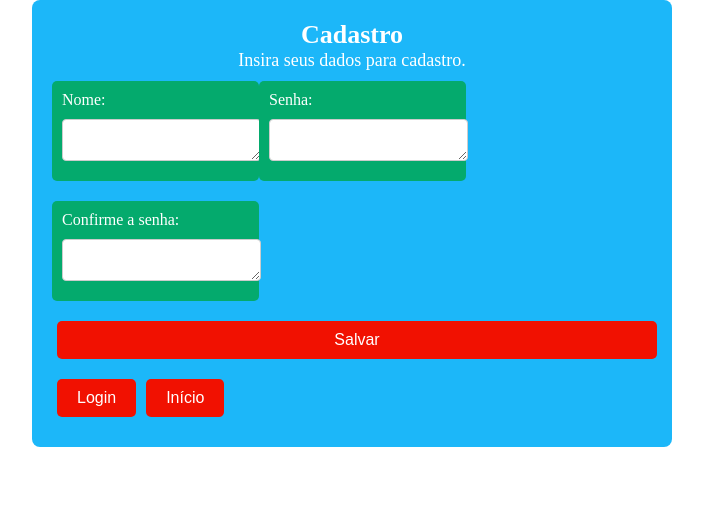
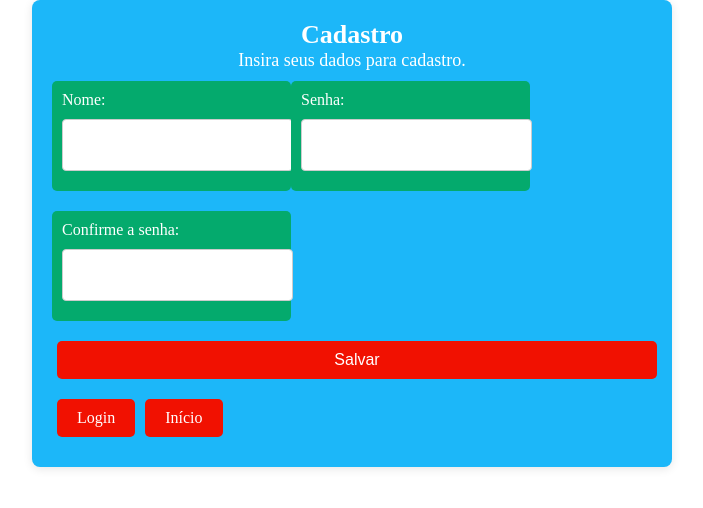
Before and after one commit to pedro-brandt/AplicacaoReact2, a React (Vite) app in the folder AplicacaoReact-main/: page /cadastro in a window 1280 px wide. Shown: the top 508 px of the page, without its empty margins (288-991 px from the left). Built offline with nearby package versions, Linux system fonts and the light colour scheme.

Commit message:
nome do commitmorri

```diff
--- a/AplicacaoReact-main/package.json
+++ b/AplicacaoReact-main/package.json
@@ -26,6 +26,6 @@
     "eslint-plugin-react-hooks": "^5.1.0-rc.0",
     "eslint-plugin-react-refresh": "^0.4.12",
     "globals": "^15.9.0",
-    "vite": "^5.4.8"
+    "vite": "^5.4.11"
   }
 }
--- a/AplicacaoReact-main/src/Components/Cadastro/Cadastro.css
+++ b/AplicacaoReact-main/src/Components/Cadastro/Cadastro.css
@@ -4,21 +4,22 @@
     max-width: 600px;
     margin: auto;
     border-radius: 8px;
+    box-shadow: 0 2px 10px rgba(0, 0, 0, 0.1);
 }
 
-#cadastro-container .cadastro-title {
+.cadastro-title {
     font-size: 26px;
     text-align: center;
     color: white;
 }
 
-#cadastro-container .info-text {
+.info-text {
     font-size: large;
     text-align: center;
     color: white;
 }
 
-#cadastro-container .label-text {
+.label-text {
     background-color: #04AA6D;
     color: white;
     display: inline-block;
@@ -28,17 +29,19 @@
     margin: 10px 0;
 }
 
-#cadastro-container textarea {
+#cadastro-container input[type="text"],
+#cadastro-container input[type="password"] {
     display: block;
     margin: 10px 0;
     width: 100%;
-    height: 30px;
+    height: 40px;
     padding: 5px;
     border-radius: 4px;
     border: 1px solid #ccc;
+    font-size: 16px;
 }
 
-#cadastro-container .salvar {
+.salvar {
     background-color: #f11101;
     color: white;
     padding: 10px 20px;
@@ -47,9 +50,14 @@
     cursor: pointer;
     border-radius: 5px;
     width: 100%;
+    transition: background-color 0.3s;
 }
 
-#cadastro-container .button {
+.salvar:hover {
+    background-color: #d10e01;
+}
+
+.button {
     background-color: #f11101;
     color: white;
     padding: 10px 20px;
@@ -59,9 +67,16 @@
     border-radius: 5px;
     display: inline-block;
     margin: 10px 5px;
+    transition: background-color 0.3s;
 }
 
-#cadastro-container .button a {
+.button:hover {
+    background-color: #d10e01;
+}
+
+.button a {
     color: white;
     text-decoration: none;
+    display: block;
+    height: 100%;
 }
--- a/AplicacaoReact-main/src/Components/Cadastro/Cadastro.jsx
+++ b/AplicacaoReact-main/src/Components/Cadastro/Cadastro.jsx
@@ -12,28 +12,42 @@ const Cadastro = () => {
 
         <label htmlFor="nome" className="label-text">
           Nome:
-          <textarea id="nome" minLength="20" maxLength="27"></textarea>
+          <input
+            id="nome"
+            type="text"
+            minLength="20"
+            maxLength="27"
+            required
+          />
         </label>
 
         <label htmlFor="senha" className="label-text">
           Senha:
-          <textarea id="senha" minLength="6" maxLength="10"></textarea>
+          <input
+            id="senha"
+            type="password"
+            minLength="6"
+            maxLength="10"
+            required
+          />
         </label>
 
         <label htmlFor="confirmacao" className="label-text">
           Confirme a senha:
-          <textarea id="confirmacao" minLength="6" maxLength="10"></textarea>
+          <input
+            id="confirmacao"
+            type="password"
+            minLength="6"
+            maxLength="10"
+            required
+          />
         </label>
 
         <input className="button salvar" type="submit" value="Salvar" />
 
-        <button className="button" id="login-button">
-          <Link to="/login">Login</Link>
-        </button>
+        <Link to="/login" className="button" id="login-button">Login</Link>
 
-        <button className="button" id="home-button">
-          <Link to="/">Início</Link>
-        </button>
+        <Link to="/" className="button" id="home-button">Início</Link>
       </form>
     </div>
   );
--- a/AplicacaoReact-main/src/Components/Home/Home.css
+++ b/AplicacaoReact-main/src/Components/Home/Home.css
@@ -3,80 +3,84 @@
     font-family: Arial, sans-serif;
 }
 
-#home-container .menu-container {
+.menu-container {
     background-color: rgb(147, 198, 234);
     display: flex;
     justify-content: center;
     text-align: center;
+    padding: 1rem 0;
 }
 
-#home-container .menu .txt {
+.menu .txt {
     font-size: large;
 }
 
-#home-container .bts {
+.bts {
     margin: 1rem;
     display: flex;
     gap: 10px;
 }
 
-#home-container .button {
+.button {
     background-color: #04AA6D;
     border: none;
     color: white;
-    padding: 15px 32px;
-    font-size: 16px;
+    padding: 0.75rem 2rem;
+    font-size: 1rem;
     cursor: pointer;
     text-decoration: none;
+    transition: background-color 0.3s;
 }
 
-#home-container .button a {
-    color: white;
-    text-decoration: none;
+.button:hover {
+    background-color: #037a4d;
 }
 
-#home-container .main-content .about {
+.main-content .about {
     margin: 2rem;
 }
 
-#home-container .about .title {
+.about .title {
     font-size: large;
     margin-left: 2rem;
 }
 
-#home-container .about .description {
+.about .description {
     font-size: large;
     margin-left: 2rem;
 }
 
-#home-container .about-img {
-    margin-right: 5rem;
+.about-img {
+    margin-right: 2rem;
     float: right;
+    max-width: 100%;
+    height: auto;
 }
 
-#home-container .products {
+.products {
     margin: 2rem;
     text-align: center;
 }
 
-#home-container .product-list {
+.product-list {
     display: flex;
     gap: 2rem;
     justify-content: center;
+    flex-wrap: wrap;
 }
 
-#home-container .product {
+.product {
     font-size: large;
     text-align: center;
 }
 
-#home-container .product img {
+.product img {
     width: 100%;
     height: auto;
     max-width: 400px;
 }
 
-#home-container .contact {
+.contact {
     background-color: rgb(147, 198, 234);
     text-align: center;
     padding: 2rem;
--- a/AplicacaoReact-main/src/Components/Homes/Homes.css
+++ b/AplicacaoReact-main/src/Components/Homes/Homes.css
@@ -1,14 +1,15 @@
-
-.menu-container{
-    background-color: rgb(147, 198, 234);
+* {
+    margin: 0;
+    padding: 0;
 }
 
-
-.menu-container{
+.menu-container {
+    background-color: rgb(147, 198, 234);
     display: flex;
     text-align: center;
 }
-button{
+
+button {
     background-color: #04AA6D;
     border: none;
     color: white;
@@ -20,57 +21,51 @@ button{
     cursor: pointer;
     display: inline-block;
 }
-.bts{
+
+.bts {
     margin: 1rem;
     display: flex;
-    gap: 10;
+    gap: 10px;
 }
-img{
-    float: right;
-    margin: right;
+
+img {
+    margin: 0 auto;
+    display: block;
 }
-.txt{
+
+.txt {
     font-size: large;
 }
-.App-pai , .App2{
+
+.App-pai, .App2 {
     display: flex;
     flex-direction: column;
 }
 
-.App-filho{
+.App-filho {
     margin: 1rem;
 }
- #img1{
+
+#img1 {
     margin-right: 5rem;
 }
-#txt2{
+
+#txt2 {
     margin-left: 2rem;
     font-size: large;
 }
-.App2{
+
+.App2 {
     flex-direction: row;
     margin: 1rem;
 }
-.Alimentos ,.Carros , .Joias{
+
+.Alimentos, .Carros, .Joias {
     font-size: large;
     text-align: center;
 }
 
-*{
-    margin: 0 auto;
-    padding: 0;
-}
-
-.menu-container{
-    background-color: rgb(147, 198, 234);
-}
-
-
-.menu-container{
-    display: flex;
-   text-align: center;
-}
-button{
+.prod {
     background-color: #04AA6D;
     border: none;
     color: white;
@@ -80,54 +75,5 @@ button{
     font-size: 16px;
     margin: 4px 2px;
     cursor: pointer;
-        display: inline-block;
-}
-.bts{
-    margin: 1rem;
-    display: flex;
-    gap: 10;
-}
-img{
-    float: right;
-    margin: right;
-}
-.txt{
-    font-size: large;
-}
-.App-pai , .App2{
-    display: flex;
-    flex-direction: column;
-}
-
-.App-filho{
-margin: 1rem;
-}
- #img1{
-    margin-right: 5rem;
-}
-#txt2{
-    margin-left: 2rem;
-    font-size: large;
-}
-.App2{
-    flex-direction: row;
- margin: 1rem;
-}
-.Alimentos ,.Carros , .Joias{
-    font-size: large;
-    text-align: center;
-}
-
-.prod{
-    background-color: #04AA6D;
-    border: none;
-    color: white;
-    padding: 15px 32px;
-    text-align: center;
-    text-decoration: none;
-    font-size: 16px;
-    margin: 4px 2px;
-    cursor: pointer;
-    display: inline-block;
     display: flex;
 }
--- a/AplicacaoReact-main/src/Components/Homes/Homes.jsx
+++ b/AplicacaoReact-main/src/Components/Homes/Homes.jsx
@@ -7,11 +7,8 @@ export default function Homes() {
   return (
 
   <div className="App-container">
-
     <div className="menu-container">
-
       <div className="menu">
-
         <div className="txt">
           <h1>Estoque P G!</h1>
         </div>
@@ -19,14 +16,12 @@ export default function Homes() {
         <br></br>
 
         <div className="bts">
-
-
-
-     <button  id="bt4" >
-    <Link to="/cadastro" >Cadastro</Link> </button>
-
-     <button  id="bt4">
-      <Link to="/login" > Login</Link></button>
+          <Link to="/cadastro">
+              <button id="bt4">Cadastro</button>
+          </Link>
+          <Link to="/login">
+              <button id="bt4">Login</button>
+          </Link>
 
           {/*<button id="bt16">
             produtos
@@ -55,15 +50,11 @@ export default function Homes() {
             <option value="roupas">Itens de vestimenta</option>
             <option value="games">Games</option>
           </select>
-
-
-
         </div>
       </div>
     </div>
 
     <div className="App-pai">
-
       <div className="App-filho">
         <h3 id="txt2"> Quem nos somos:</h3>
         <br></br>
@@ -76,24 +67,27 @@ export default function Homes() {
         <br></br>
         </p>
       </div>
-     <h2>
-          Veja a seguir algum de nossos produtos:
-         </h2>
+      <h2>Veja a seguir os nossos produtos:</h2>
       <br />
       <div className="App2">
-
         <br></br>
         <br></br>
         <div  className="Alimentos">
-          <img src="https://jasminealimentos.com/wp-content/uploads/2017/07/como-escolher-os-melhores-alimentos-1.jpg" width={400} height={200}></img>
+          <img
+            src="https://jasminealimentos.com/wp-content/uploads/2017/07/como-escolher-os-melhores-alimentos-1.jpg" width={400} height={200}alt="Alimentos"
+          />
           <p>Alimentos</p>
         </div>
         <div className="Carros">
-          <img src="https://bahiaeconomica.com.br/wp/wp-content/uploads/2024/09/patio-da-vports-recebe-carros-importados-2075839.webp" width={400} height={200}></img>
+          <img
+            src="https://bahiaeconomica.com.br/wp/wp-content/uploads/2024/09/patio-da-vports-recebe-carros-importados-2075839.webp" width={400} height={200}alt="Carros"
+          />
           <p>Carros</p>
         </div>
         <div className="Joias">
-          <img src="https://blog.damasemijoias.com.br/wp-content/uploads/2017/08/como-organizar-um-estoque-de-semijoias-aprenda-810x485.jpeg" width={400} height={200}></img>
+          <img
+            src="https://blog.damasemijoias.com.br/wp-content/uploads/2017/08/como-organizar-um-estoque-de-semijoias-aprenda-810x485.jpeg" width={400} height={200}alt="Joias"
+          />
           <p>Joias</p>
         </div>
       </div>
@@ -106,7 +100,6 @@ export default function Homes() {
         <p>Email: PGEstoque@gmail.com</p>
       </div>
     </div>
-
   </div>
   );
 }
--- a/AplicacaoReact-main/src/Components/Login/Login.css
+++ b/AplicacaoReact-main/src/Components/Login/Login.css
@@ -1,4 +1,3 @@
-
 #login-container {
     background-color: rgb(147, 198, 234);
     padding: 20px;
@@ -20,7 +19,6 @@
     margin-bottom: 10px;
 }
 
-
 #login-container .login-label {
     background-color: #04AA6D;
     color: white;
@@ -31,8 +29,7 @@
     margin: 10px 0;
 }
 
-
-#login-container textarea {
+#login-container input {
     display: block;
     margin: 10px 0;
     width: 100%;
--- a/AplicacaoReact-main/src/Components/Login/Login.jsx
+++ b/AplicacaoReact-main/src/Components/Login/Login.jsx
@@ -1,30 +1,55 @@
 import "../Login/Login.css";
-import React from "react";
-import { Link } from "react-router-dom";
+import React, { useState } from "react";
+import { useNavigate } from "react-router-dom";
 
 const Login = () => {
+    const [nome, setNome] = useState("");
+    const [senha, setSenha] = useState("");
+    const navigate = useNavigate();
+
+    const handleSubmit = (e) => {
+        e.preventDefault();
+        navigate("/homes");
+    };
+
     return (
         <div id="login-container">
             <h2 className="login-title">Login</h2>
-            <form>
+            <form onSubmit={handleSubmit}>
                 <p id="login-info-text">Digite os seus dados de acesso.</p>
 
                 <label className="login-label" htmlFor="nome">
                     Nome:
-                    <textarea id="nome" minLength="20" maxLength="27"></textarea>
+                    <input
+                        type="text"
+                        id="nome"
+                        value={nome}
+                        onChange={(e) => setNome(e.target.value)}
+                        minLength="20"
+                        maxLength="27"
+                        required
+                    />
                 </label>
 
                 <label className="login-label" htmlFor="senha">
                     Senha:
-                    <textarea id="senha" minLength="6" maxLength="8"></textarea>
+                    <input
+                        type="password"
+                        id="senha"
+                        value={senha}
+                        onChange={(e) => setSenha(e.target.value)}
+                        minLength="6"
+                        maxLength="8"
+                        required
+                    />
                 </label>
 
-                <button className="login-button">
-                    <Link to="/homes">Entrar</Link>
+                <button type="submit" className="login-button">
+                    Entrar
                 </button>
 
-                <button className="login-button">
-                    <Link to="/">Início</Link>
+                <button type="button" className="login-button" onClick={() => navigate("/")}>
+                    Início
                 </button>
             </form>
         </div>
--- a/AplicacaoReact-main/src/routes.jsx
+++ b/AplicacaoReact-main/src/routes.jsx
@@ -1,9 +1,12 @@
 import React from "react";
 import { BrowserRouter as Router, Routes, Route } from "react-router-dom";
+
+
+import HomePage from "./Components/Home/Home";
 import LoginPage from "./Pages/LoginPage";
-import HomePage from "./Components/Home/Home";
 import CadastroPage from "./Pages/CadastroPage";
 import HomesPage from "./Pages/HomesPage";
+
 
 function AppRoutes() {
     return (
@@ -11,8 +14,9 @@ function AppRoutes() {
             <Routes>
                 <Route path="/" element={<HomePage />} />
                 <Route path="/login" element={<LoginPage />} />
-                <Route path="/cadastro" element={<CadastroPage/>} />
-                <Route path="/homes" element={<HomesPage/>} />
+                <Route path="/cadastro" element={<CadastroPage />} />
+                <Route path="/homes" element={<HomesPage />} />
+                <Route path="*" element={<div>Página não encontrada</div>} />
             </Routes>
         </Router>
     );
```
Also changed, not shown: AplicacaoReact-main/src/Components/Home/Home.jsx (+5 -17 lines), 1 other file (tests, documents, lock files or other folders). Lines whose indentation alone changed are shown as unchanged.
